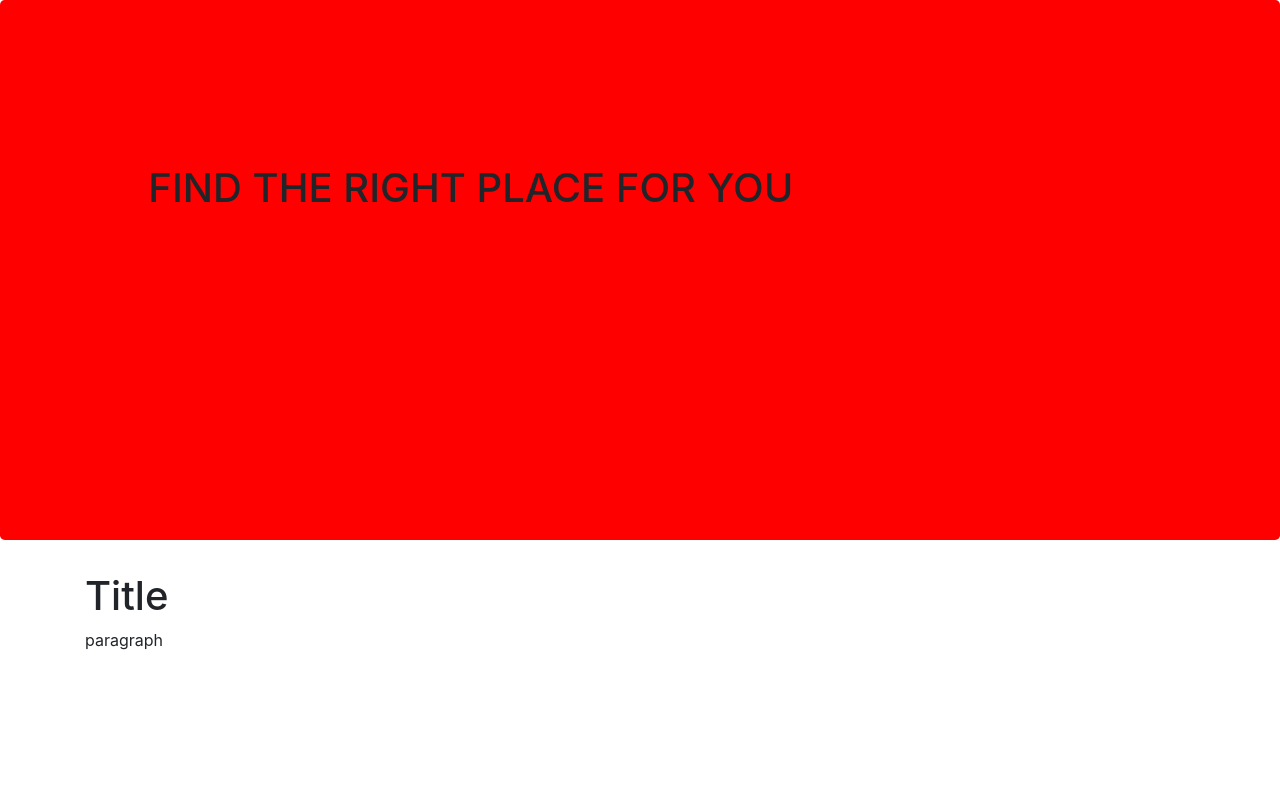
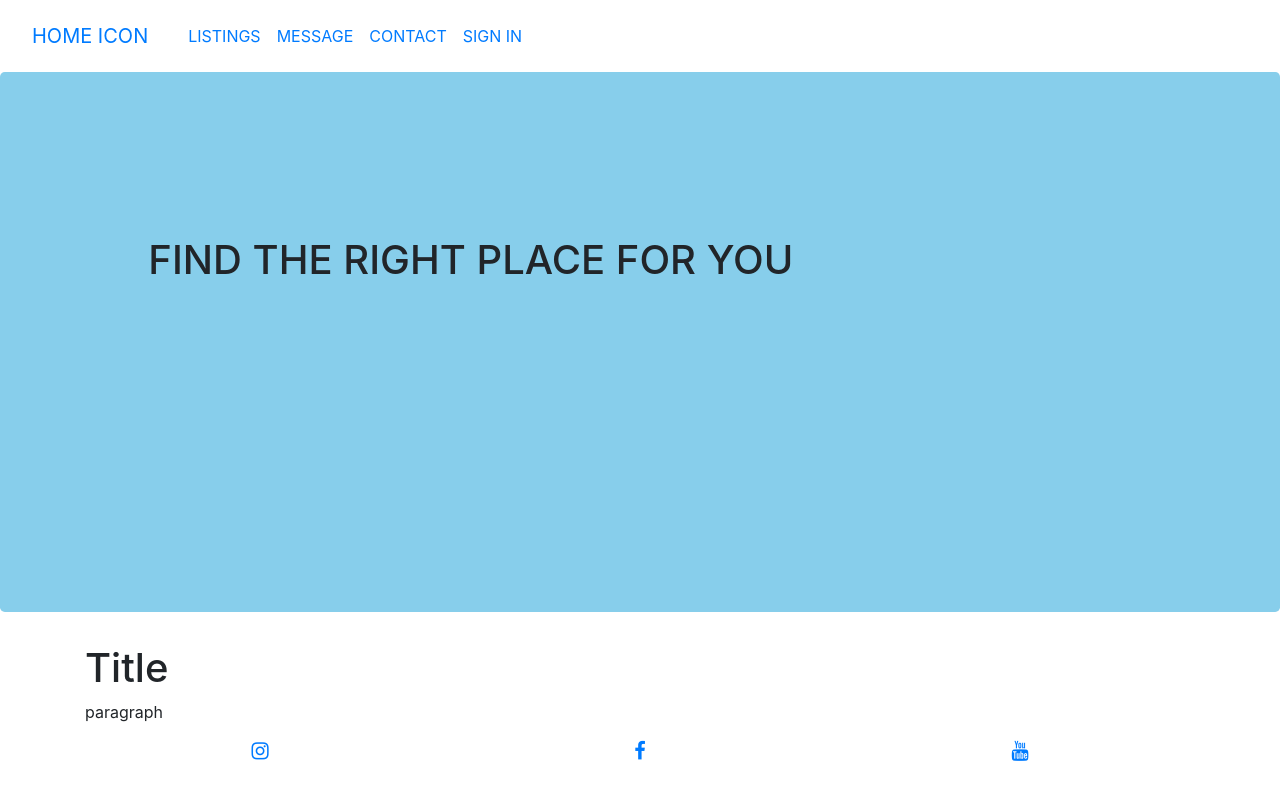
Before and after one commit to LiAlex-CS/hackTheNorth2020ABR, a React (Create React App) app: page /home in a window 1280 px wide. Shown: the top 800 px of the page. Built offline with nearby package versions, Linux system fonts and the light colour scheme; no server answers; what react-redux-form would draw is missing.

Commit message:
header and footer added

```diff
--- a/package.json
+++ b/package.json
@@ -3,6 +3,7 @@
   "version": "0.1.0",
   "private": true,
   "dependencies": {
+    "@react-google-maps/api": "^2.1.0",
     "@testing-library/jest-dom": "^5.11.4",
     "@testing-library/react": "^11.1.0",
     "@testing-library/user-event": "^12.1.10",
@@ -36,6 +37,7 @@
     ]
   },
   "devDependencies": {
+    "@googlemaps/js-api-loader": "^1.11.1",
     "bootstrap": "^4.5.0",
     "bootstrap-social": "^5.1.1",
     "cross-fetch": "^3.0.6",
--- a/src/components/Footer.js
+++ b/src/components/Footer.js
@@ -0,0 +1,37 @@
+import React from 'react';
+
+const socialIcons = {
+    fontSize: "20px"
+}
+
+const footerContainerStyle = {
+    marginBottom: "40px"
+}
+
+function Footer(){
+    return(
+        <div className="footer">
+            <div className="container" style={footerContainerStyle}>
+                <div className="row">
+                    <div className="col d-flex justify-content-center">
+                        <a href="http://instagram.com/">
+                            <i className="fa fa-instagram social-icons " style={socialIcons}></i>
+                        </a>
+                    </div>
+                    <div className="col d-flex justify-content-center">
+                        <a href="http://facebook.com/">
+                            <i className="fa fa-facebook social-icons" style={socialIcons}></i>
+                        </a>
+                    </div>
+                    <div className="col  d-flex justify-content-center">
+                        <a href="http://youtube.com/">
+                            <i className="fa fa-youtube social-icons" style={socialIcons}></i>
+                        </a>
+                    </div>
+                </div>
+            </div>
+        </div>
+    );
+}
+
+export default Footer;
--- a/src/components/Header.js
+++ b/src/components/Header.js
@@ -0,0 +1,59 @@
+import React, { Component } from 'react';
+import { Navbar, NavbarBrand, NavbarToggler, Nav, Collapse, NavItem, NavLink} from 'reactstrap';
+
+class Header extends Component {
+    constructor(props) {
+        super(props);
+        this.state = {
+            isOpen: false
+        }
+        this.openNavbar = this.openNavbar.bind(this);
+    }
+
+    openNavbar(){
+        this.setState({ isOpen: !this.state.isOpen });
+    }
+
+    render() {
+        return (
+            <React.Fragment>
+                <Navbar expand="md">
+                    <NavbarBrand href="/">
+                        {/* <img src="./assets/icon/ICON.ico" className="icon"/> */}
+                        <NavLink href="/">
+                            HOME ICON
+                        </NavLink>
+                    </NavbarBrand>
+                    <NavbarToggler onClick = {this.openNavbar}/>
+                    <Collapse isOpen={this.state.isOpen} navbar>
+                        <Nav navbar>
+                            <NavItem>
+                                <NavLink class="nav-link" href="/listings">
+                                    LISTINGS
+                                </NavLink>
+                            </NavItem>
+                            <NavItem>
+                                <NavLink class="nav-link" href="/messages">
+                                    MESSAGE
+                                </NavLink>
+                            </NavItem>
+                            <NavItem>
+                                <NavLink class="nav-link" href="/contact">
+                                    CONTACT
+                                </NavLink>
+                            </NavItem>
+                            <NavItem>
+                                <NavLink class="nav-link" href="/">
+                                    SIGN IN
+                                </NavLink>
+                            </NavItem>
+                        </Nav>
+                    </Collapse>
+                </Navbar>
+            </React.Fragment>
+
+        );
+    }
+}
+
+export default Header;
--- a/src/components/MainComponent.js
+++ b/src/components/MainComponent.js
@@ -1,17 +1,16 @@
 import React, { Component } from 'react';
 
 // import general components
-// import Header from './Header';
-// import Footer from './Footer';
+import Header from './Header';
+import Footer from './Footer';
 
 // import Page components
 import HomeScreen from './screens/HomeScreen/HomeScreen';
 // import ListingsScreen from './screens/ListingsScreen/ListingsScreen';
 // import MessagesScreen from './screens/MessagesScreen/MessagesScreen';
 // import ProfileScreen from './screens/ProfileScreen/ProfileScreen';
+// import ContactScreen from './screens/ContactScreen/ContactScreen';
 // import SingleListingScreen from './screens/SingleListingScreen/SingleListingScreen';
-
-
 
 // redux imports
 import { Switch, Route, Redirect, withRouter } from 'react-router-dom';
@@ -74,6 +73,12 @@ class Main extends Component {
             );
         }
 
+        const ContactScreenPage = () =>{
+            return(
+                <div></div>
+            );
+        }
+
         const SingleListingScreenPage = () =>{
             return(
                 <div></div>
@@ -82,17 +87,18 @@ class Main extends Component {
 
         return (
             <div>
-                {/* <Header/> */}
+                <Header/>
                 <Switch>
                     <Route path="/home" component={HomeScreenPage}/>
                     <Route path="/listings" component={ListingScreenPage}/>
                     <Route path="/messages" component={MessagesScreenPage}/>
                     <Route path="/:profileId" component={SignUpScreenPage}/>
                     <Route path="/signup" component={SignUpScreenPage}/>
+                    <Route path="/contact" component={ContactScreenPage}/>
                     <Route path="/listings/:listingId" component={SingleListingScreenPage}/>
                     <Redirect to="/home"/>
                 </Switch>
-                {/* <Footer/> */}
+                <Footer/>
             </div>
         );
     }
--- a/src/components/screens/HomeScreen/HomeScreen.js
+++ b/src/components/screens/HomeScreen/HomeScreen.js
@@ -2,7 +2,7 @@ import React, { Component } from 'react';
 import { Jumbotron } from 'reactstrap';
 
 const jumbotronStyle = {
-    backgroundColor: 'red',
+    backgroundColor: 'skyblue',
     height: "540px"
 }
 
```
Also changed, not shown: src/components/screens/ContactScreen/ContactScreen.js (added), 1 other file (tests, documents, lock files or other folders).
